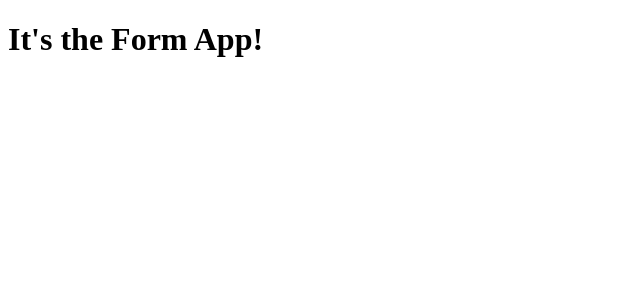
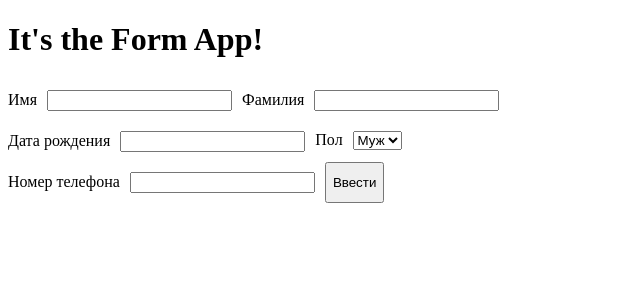
Before and after one commit to Romkaf/form-app, a React (Create React App) app: page / in a window 1280 px wide. Shown: the top 300 px of the page, without its empty margins (0-640 px from the left). Built offline with nearby package versions, Linux system fonts and the light colour scheme.

Commit message:
Add some changes in Form

```diff
--- a/src/components/App/App.jsx
+++ b/src/components/App/App.jsx
@@ -1,9 +1,11 @@
 import React from 'react';
+import Form from '../Form';
 
 const App = () => {
 	return (
 		<div>
 			<h1>It's the Form App!</h1>
+			<Form />
 		</div>
 	);
 };
--- a/src/components/Form/Form.jsx
+++ b/src/components/Form/Form.jsx
@@ -1,20 +1,37 @@
 import React from 'react';
+import './Form.scss';
 
 const Form = () => {
 	return (
 		<form className="form">
-			<input className="form__input" type="text" name="name" id="name" />
-			<label htmlFor="name">Имя</label>
-			<input className="form__input" type="text" name="surname" id="surname" />
-			<label htmlFor="surname">Фамилия</label>
-			<input className="form__input" type="data" name="bithday" id="bithday" />
-			<label htmlFor="bithday">Дата рождения</label>
-			<select>
-				<option>Муж</option>
-				<option>Жен</option>
-			</select>
-			<input className="form__input" type="number" name="phone" id="phone" />
-			<label htmlFor="phone">Номер телефона</label>
+			<label>
+				Имя
+				<input className="form__input" type="text" name="name" />
+			</label>
+
+			<label>
+				Фамилия
+				<input className="form__input" type="text" name="surname" />
+			</label>
+
+			<label>
+				Дата рождения
+				<input className="form__input" type="data" name="bithday" />
+			</label>
+			<label>
+				Пол
+				<select className="form__input">
+					<option>Муж</option>
+					<option>Жен</option>
+				</select>
+			</label>
+			<label>
+				Номер телефона
+				<input className="form__input" type="tel" name="phone" />
+			</label>
+			<button className="form__button" type="button">
+				Ввести
+			</button>
 		</form>
 	);
 };
--- a/src/components/Form/Form.scss
+++ b/src/components/Form/Form.scss
@@ -0,0 +1,9 @@
+.form {
+	display: flex;
+	flex-wrap: wrap;
+	width: 50%;
+
+	&__input {
+		margin: 10px;
+	}
+}
--- /dev/null
+++ b/src/components/Form/index.js
@@ -0,0 +1 @@
+export { default } from './Form.jsx';
```
